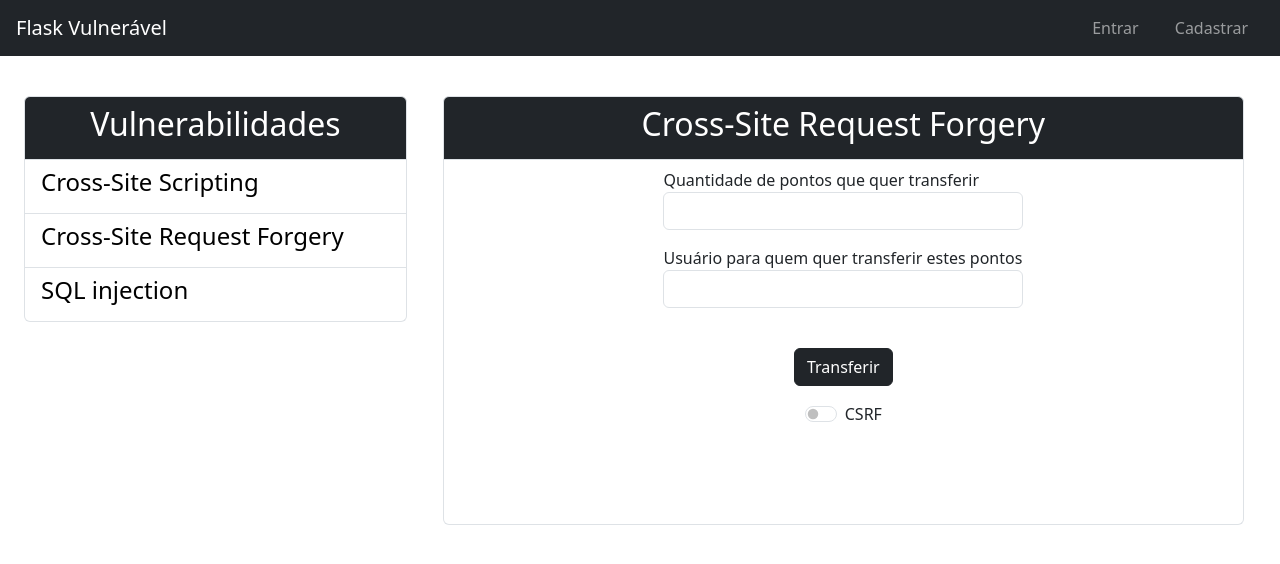
After one commit to Lucas-Vini/vul-flask, a Flask app: page /cross_site_request_forgery in a window 1280 px wide. The commit adds this page. Shown: the top 564 px of the page. Run offline with Flask 3, Linux system fonts and the light colour scheme; some libraries are stand-ins or nearby versions.

Commit message:
csrf implementation

```diff
--- a/app/__init__.py
+++ b/app/__init__.py
@@ -1,7 +1,7 @@
 from flask import Flask
 from app.ping import ping
 from app.vulapp import auth, profile
-from app.vulapp import sql_injection, cross_site_scripting
+from app.vulapp import sql_injection, cross_site_scripting, cross_site_request_forgery
 import os
 from app.vulapp.database.db import init_db, db
 from app.vulapp.extensions.flask_login import init_login
@@ -12,7 +12,8 @@ ACTIVE_ENDPOINTS = (
 	("/", auth ),
 	("/", sql_injection),
 	("/", cross_site_scripting),
-	("/", profile)
+	("/", profile),
+	("/", cross_site_request_forgery)
 	)
 
 def create_app():
--- a/app/templates/base.html
+++ b/app/templates/base.html
@@ -49,7 +49,7 @@
                             <ul class="list-group nav nav-pills">
                                 <li class="list-group-item list-group-item-action text-center bg-dark "><h2 class="text-white">Vulnerabilidades</h2></li>
                                 <li class="list-group-item list-group-item-action"><a href="/cross_site_scripting" class="sidebar-link"><h4>Cross-Site Scripting</h4> </a></li>
-                                <li class="list-group-item list-group-item-action"><a href="" class="sidebar-link"><h4>Cross-Site Request Forgery</h4> </a></li>
+                                <li class="list-group-item list-group-item-action"><a href="/cross_site_request_forgery" class="sidebar-link"><h4>Cross-Site Request Forgery</h4> </a></li>
                                 <li class="list-group-item list-group-item-action"><a href="/sql_injection" class="sidebar-link"><h4>SQL injection</h4> </a></li>
                             </ul>
                         </div>
--- /dev/null
+++ b/app/templates/cross_site_request_forgery.html
@@ -0,0 +1,46 @@
+{% extends 'base.html' %}
+
+{% block container %}
+<ul class="list-group nav nav-pills">
+    <li class="list-group-item list-group-item-action text-center bg-dark "><h2 class="text-white">Cross-Site Request Forgery</h2></li>
+    <li class="list-group-item">
+        <div class="container-fluid">
+            <div class="row">
+                <div class="col-sm-6 offset-3">
+                    <form action="" method="post" novalidate>
+                        {{ form.hidden_tag() }}
+                        <div class="form-group">
+                            <p>
+                                {{ form.value.label }}<br>
+                                {{ form.value(size=32, class_="form-control") }}
+                            </p>
+                            <div class="row">
+                            </div>
+                        </div>
+                        <div class="form-group">
+                            <p>
+                                {{ form.send_to.label }}<br>
+                                {{ form.send_to(size=32, class_="form-control") }}
+                            </p>
+                            <div class="row">
+                                <span>&nbsp;</span>
+                            </div>
+                        </div>
+                        <div class="form-group">
+                            <div class="text-center">
+                                {{ form.submit(class_="btn btn-dark") }}
+                            </div>
+                        </div>
+                        <div class="form-group d-flex justify-content-center my-3">
+                            <div class="form-switch form-check">
+                                    {{ form.csrf.label(class_="form-check-label") }}
+                                    {{ form.csrf(class_="form-control form-check-input") }}
+                            </div>
+                        </div>
+                    </form>
+                </div>
+            </div>
+        </div>
+    </li>
+</ul>
+{% endblock %}
--- a/app/templates/login.html
+++ b/app/templates/login.html
@@ -1,7 +1,6 @@
 {% extends 'base.html' %}
 
 {% block container %}
-<script src="{{url_for('static', filename='js/password_checker.js')}}"></script>
 <ul class="list-group nav nav-pills">
     <li class="list-group-item list-group-item-action text-center bg-dark "><h2 class="text-white">Entrar</h2></li>
     <li class="list-group-item">
--- a/app/vulapp/__init__.py
+++ b/app/vulapp/__init__.py
@@ -1,6 +1,7 @@
 from app.vulapp.views.auth import auth
 from app.vulapp.views.sql_injection	import sql_injection
 from app.vulapp.views.cross_site_scripting import cross_site_scripting
+from app.vulapp.views.cross_site_request_forgery import cross_site_request_forgery
 from app.vulapp.views.profile import profile
 
-__all__ = ["auth", "sql_injection", "cross_site_scripting", "profile"]
+__all__ = ["auth", "sql_injection", "cross_site_scripting", "profile", "cross_site_request_forgery"]
--- /dev/null
+++ b/app/vulapp/forms/cross_site_request_forgery.py
@@ -0,0 +1,9 @@
+from flask_wtf import FlaskForm
+from wtforms import StringField, IntegerField, SubmitField, BooleanField
+from wtforms.validators import DataRequired, Length
+
+class TransferForm(FlaskForm):
+    value = IntegerField('Quantidade de pontos que quer transferir', validators=[DataRequired(), Length(0, 128)])
+    send_to = StringField('Usuário para quem quer transferir estes pontos')
+    csrf = BooleanField('CSRF')
+    submit = SubmitField('Transferir')
--- /dev/null
+++ b/app/vulapp/handlers/cross_site_request_forgery.py
@@ -0,0 +1,3 @@
+class TransferHandler():
+	def __init__(self):
+		pass
--- /dev/null
+++ b/app/vulapp/views/cross_site_request_forgery.py
@@ -0,0 +1,18 @@
+from flask import Blueprint
+from flask import render_template
+from app.vulapp.handlers.cross_site_request_forgery import TransferHandler
+from flask_login import current_user
+from app.vulapp.forms.cross_site_request_forgery import TransferForm
+
+cross_site_request_forgery = Blueprint("cross_site_request_forgery", __name__)
+
+
+@cross_site_request_forgery.route("/cross_site_request_forgery", methods = ['GET', 'POST'])
+def transfer():
+
+	form = TransferForm()
+
+	if form.validate_on_submit():
+		pass
+
+	return render_template('cross_site_request_forgery.html', title="Transferir", form=form)
```
Also changed, not shown: app/templates/cross_site_scripting.html (+9 -1 lines), app/vulapp/views/cross_site_scripting.py (+7 -0 lines).
